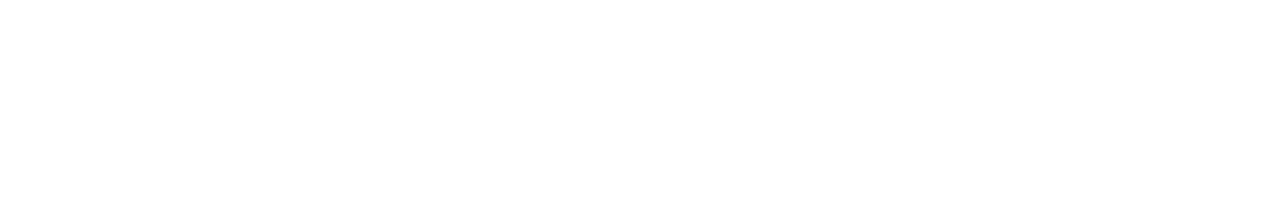
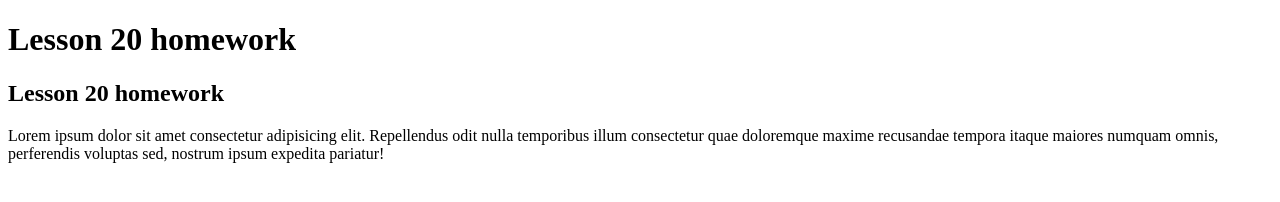
Before and after one commit to Artdim12/Lesson20_2, a plain HTML site: page index.html in a window 1280 px wide. Drawn offline with Linux system fonts and the light colour scheme.

Commit message:
29-05-23/20.51

```diff
--- a/index.html
+++ b/index.html
@@ -4,9 +4,11 @@
     <meta charset="UTF-8">
     <meta http-equiv="X-UA-Compatible" content="IE=edge">
     <meta name="viewport" content="width=device-width, initial-scale=1.0">
-    <title>Document</title>
+    <title>Lesson20homework</title>
 </head>
 <body>
-
+    <h1>Lesson 20 homework</h1>
+    <h2>Lesson 20 homework</h2>
+    <p>Lorem ipsum dolor sit amet consectetur adipisicing elit. Repellendus odit nulla temporibus illum consectetur quae doloremque maxime recusandae tempora itaque maiores numquam omnis, perferendis voluptas sed, nostrum ipsum expedita pariatur!</p>
 </body>
 </html>
```
